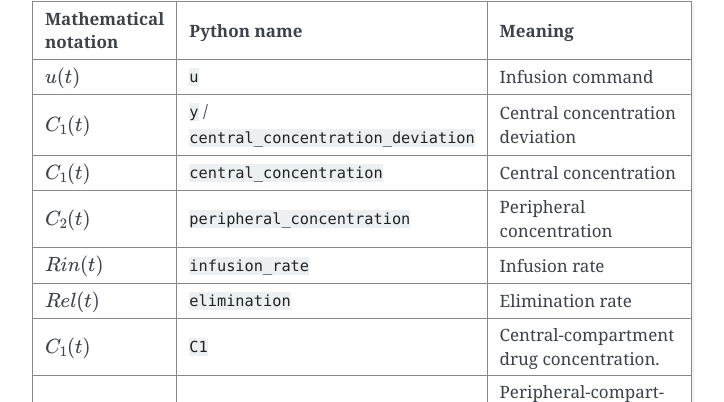
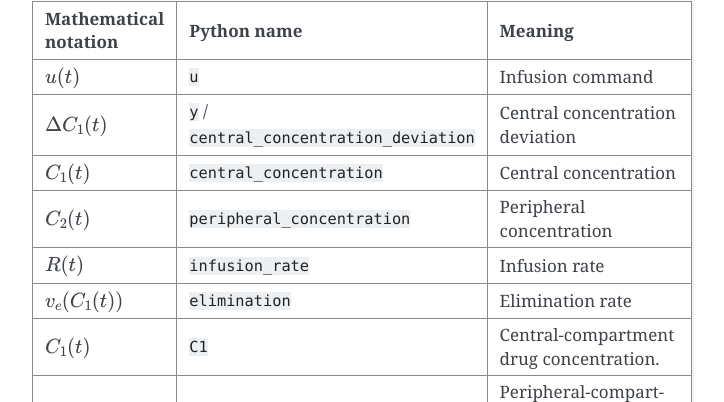
Before and after one commit to simple-machine-learning/SISO-Adaptive-Control, a Sphinx documentation site: the page built from packages/SISO_Adaptive_Control_Python_v1.0.0/documentation/models/drug_infusion_pk.rst, in a window 1280 px wide and 900 px high, scrolled down 2803 px. Shown: the part 151-553 px from the top of the window, without its empty margins (388-1112 px from the left). Built offline with Sphinx 7.4.7, drawn with Linux system fonts in a browser that asks for light colours.

Commit message:
Align documentation symbols with model equations

```diff
--- a/packages/SISO_Adaptive_Control_Python_v1.0.0/documentation/models/drug_infusion_pk.rst
+++ b/packages/SISO_Adaptive_Control_Python_v1.0.0/documentation/models/drug_infusion_pk.rst
@@ -153,7 +153,7 @@ The first column gives the readable mathematical notation, the second gives the
    * - :math:`u(t)`
      - ``u``
      - Infusion command
-   * - :math:`C_{1}(t)`
+   * - :math:`\Delta C_{1}(t)`
      - ``y`` / ``central_concentration_deviation``
      - Central concentration deviation
    * - :math:`C_{1}(t)`
@@ -162,10 +162,10 @@ The first column gives the readable mathematical notation, the second gives the
    * - :math:`C_{2}(t)`
      - ``peripheral_concentration``
      - Peripheral concentration
-   * - :math:`Rin(t)`
+   * - :math:`R(t)`
      - ``infusion_rate``
      - Infusion rate
-   * - :math:`Rel(t)`
+   * - :math:`v_e(C_1(t))`
      - ``elimination``
      - Elimination rate
    * - :math:`C_{1}(t)`
```
